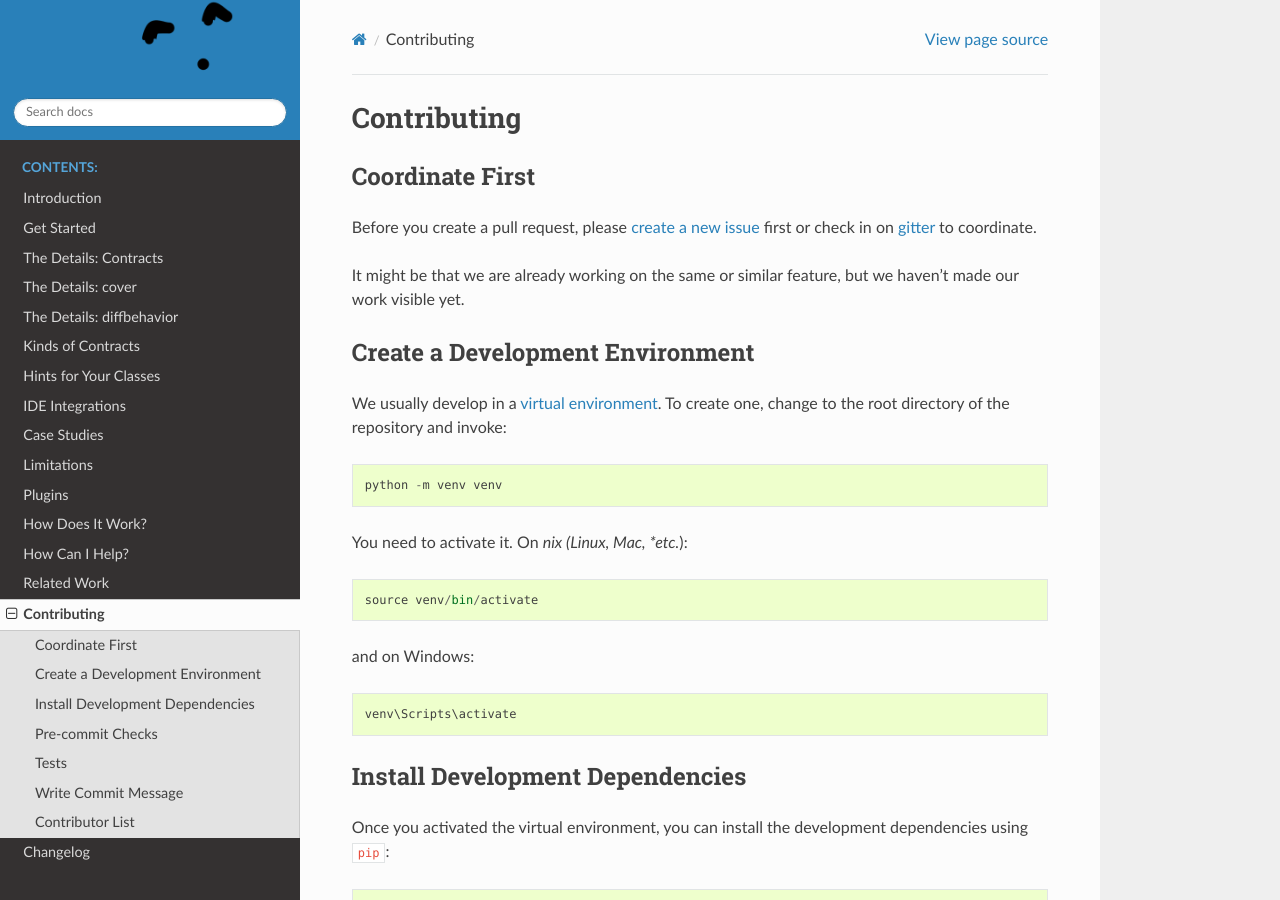
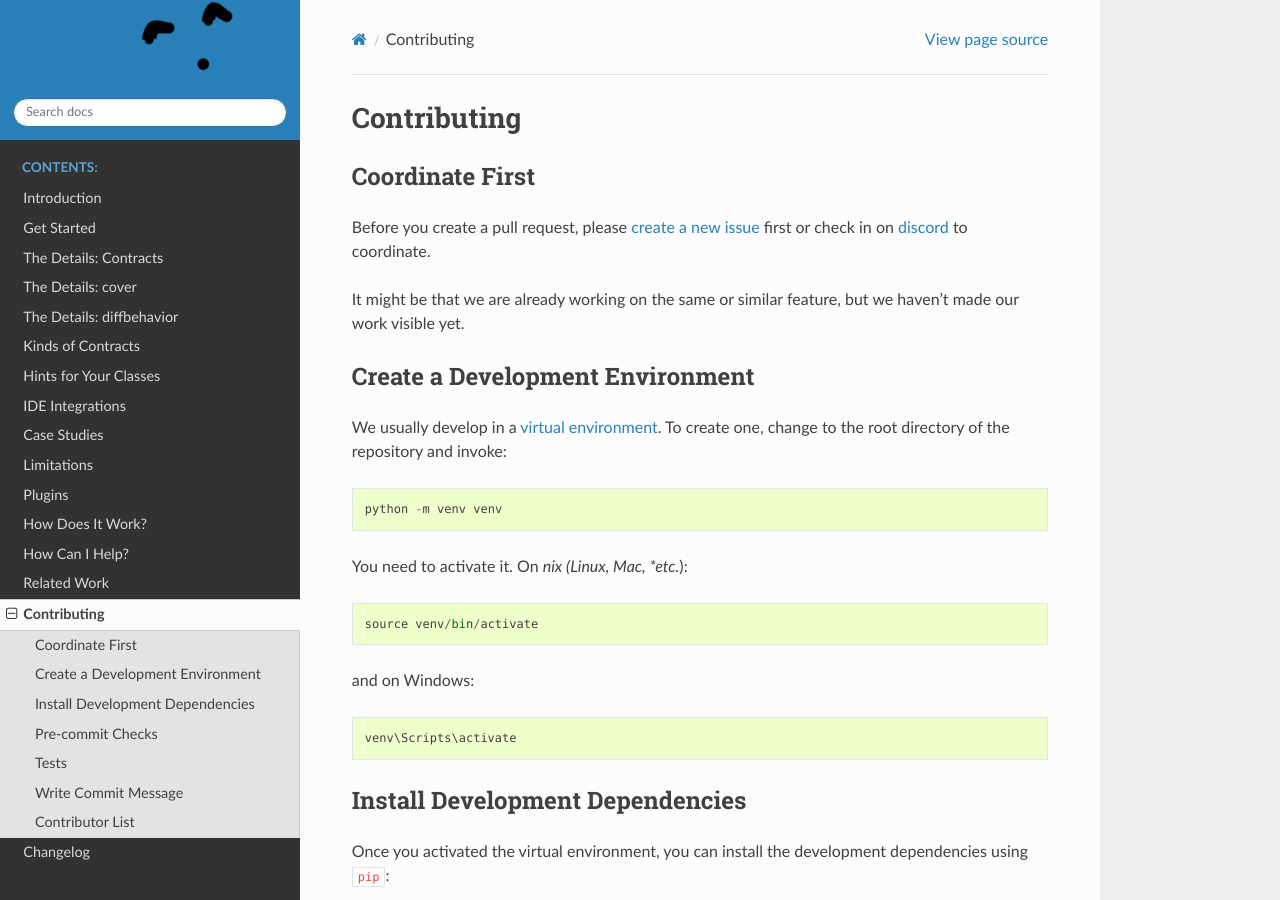
Before and after one commit to pschanely/CrossHair, a Sphinx documentation site: the page built from doc/source/contributing.rst, in a window 1280 px wide and 900 px high. Built offline with Sphinx 7.4.7 and the Read the Docs theme 3.1.0, drawn with Linux system fonts in a browser that asks for light colours; the version number is read from the project's files by our own code.

Commit message:
Move chat to discord

```diff
--- a/doc/source/contributing.rst
+++ b/doc/source/contributing.rst
@@ -6,13 +6,13 @@ Coordinate First
 ================
 
 Before you create a pull request, please `create a new issue`_ first
-or check in on `gitter`_ to coordinate.
+or check in on `discord`_ to coordinate.
 
 It might be that we are already working on the same or similar feature, but we
 haven't made our work visible yet.
 
 .. _create a new issue: https://github.com/pschanely/CrossHair/issues/new/choose
-.. _gitter: https://gitter.im/Cross_Hair/Lobby
+.. _discord: https://discord.gg/rUeTaYTWbb
 
 Create a Development Environment
 ================================
--- a/doc/source/how_can_i_help.rst
+++ b/doc/source/how_can_i_help.rst
@@ -4,7 +4,7 @@ How Can I Help?
 
 * :ref:`Try it out <Get Started>` on your own python project!
   Let us know about what does and doesn't work.
-* Participate (or just lurk) in the `gitter chat`_.
+* Participate (or just lurk) in the `discord chat`_.
 * `File an issue`_.
 * `Ask a question`_ on GitHub.
 * Make a pull request. Please read the
@@ -14,7 +14,7 @@ How Can I Help?
 * `Subscribe`_ to email updates (`or by RSS`_).
   Send me feedback about those at ``pschanely@gmail.com``.
 
-.. _gitter chat: https://gitter.im/Cross_Hair/Lobby
+.. _discord chat: https://discord.gg/rUeTaYTWbb
 .. _File an issue: https://github.com/pschanely/CrossHair/issues
 .. _Ask a question: https://github.com/pschanely/CrossHair/discussions/new?category=q-a
 .. _the repo: https://github.com/pschanely/CrossHair
```
Also changed, not shown: README.md (+1 -1 lines).
